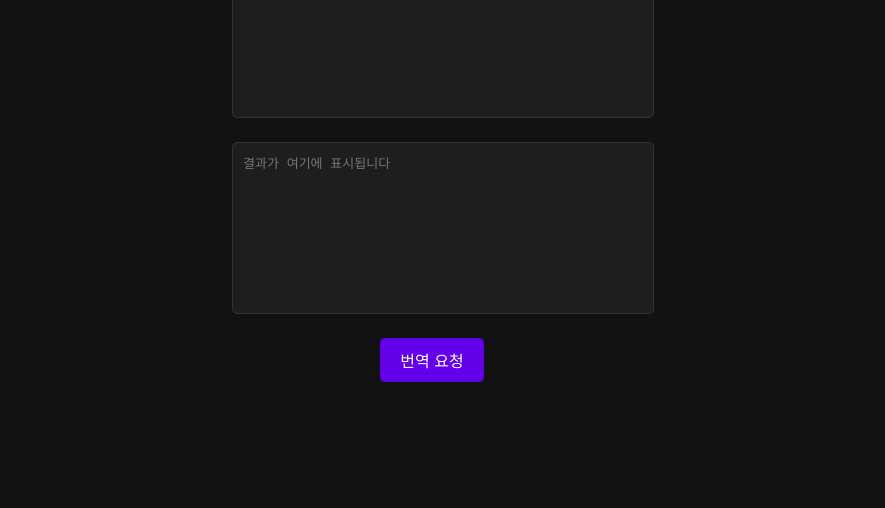
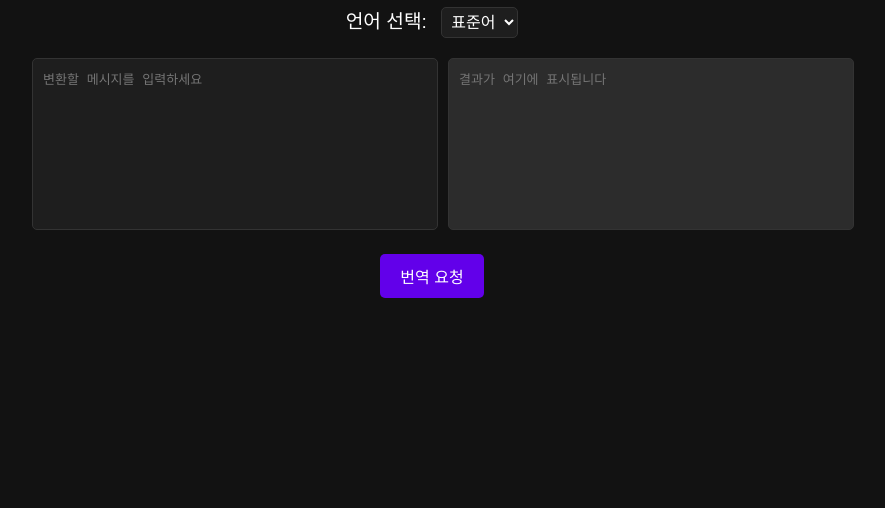
Before and after one commit to monogatree/saturi, a plain HTML site: page index.html in a window 1280 px wide. Shown: the part 292-800 px from the top of the page, without its empty margins (208-1093 px from the left). Drawn offline with Linux system fonts and the light colour scheme.

Commit message:
Update styles.css

```diff
--- a/styles.css
+++ b/styles.css
@@ -14,7 +14,7 @@ body {
 .container {
     text-align: center;
     width: 100%;
-    max-width: 400px;
+    max-width: 800px;
 }
 
 /* 제목 스타일 */
@@ -23,7 +23,37 @@ h1 {
     margin-bottom: 20px;
 }
 
+/* 언어 선택 드롭다운 메뉴 스타일 */
+.selection {
+    margin-bottom: 20px;
+}
+
+label {
+    font-size: 1.2em;
+    margin-right: 10px;
+}
+
+select {
+    padding: 5px;
+    background-color: #1e1e1e;
+    color: #ffffff;
+    border: 1px solid #333;
+    border-radius: 5px;
+    font-size: 1em;
+}
+
+/* 입력 및 출력 영역을 가로로 배치 */
+.translation-section {
+    display: flex;
+    justify-content: space-between;
+    margin-bottom: 20px;
+}
+
 /* 입력 박스 스타일 */
+.input-box, .output-box {
+    width: 48%;
+}
+
 textarea {
     width: 100%;
     height: 150px;
@@ -32,9 +62,13 @@ textarea {
     color: #ffffff;
     border: 1px solid #333;
     border-radius: 5px;
-    margin-bottom: 20px;
     resize: none;
     font-size: 1em;
+}
+
+/* 출력 박스는 읽기 전용으로 설정 */
+#messageOutput {
+    background-color: #2c2c2c;
 }
 
 /* 버튼 스타일 */
```
